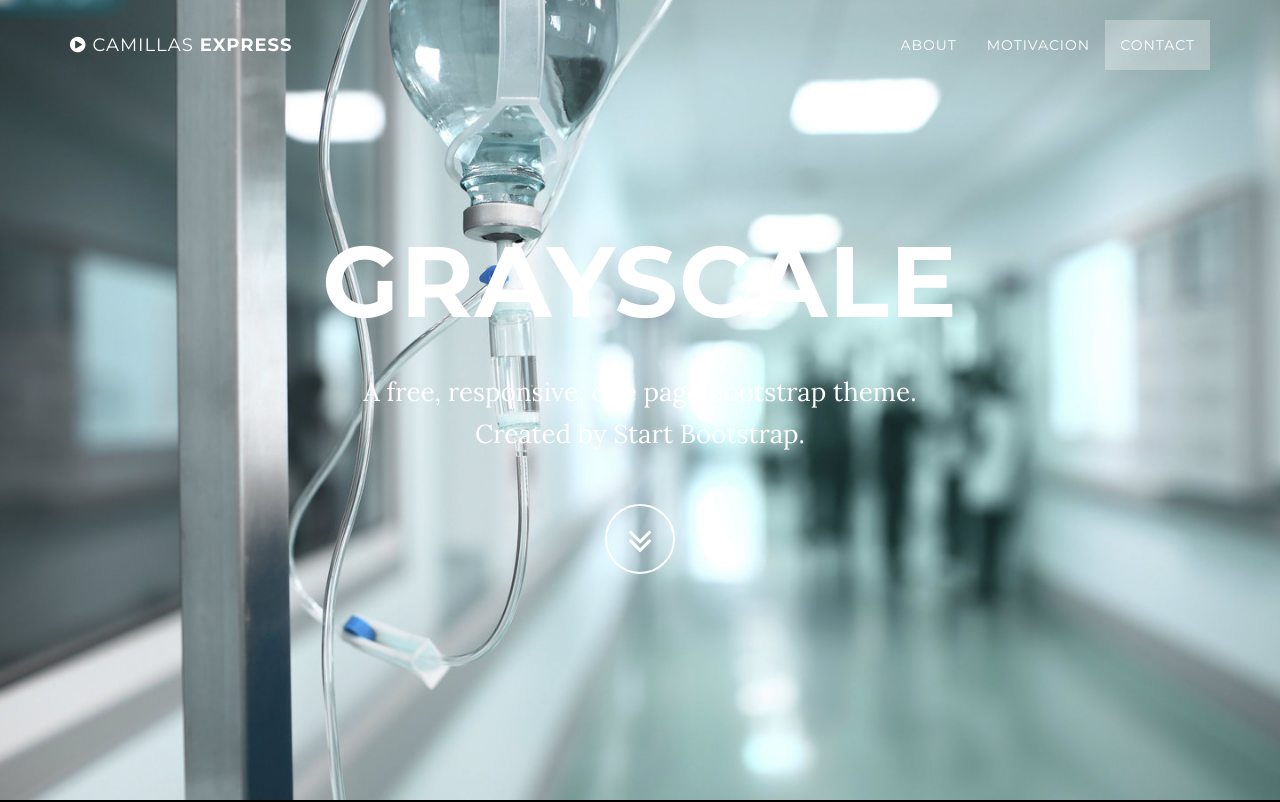
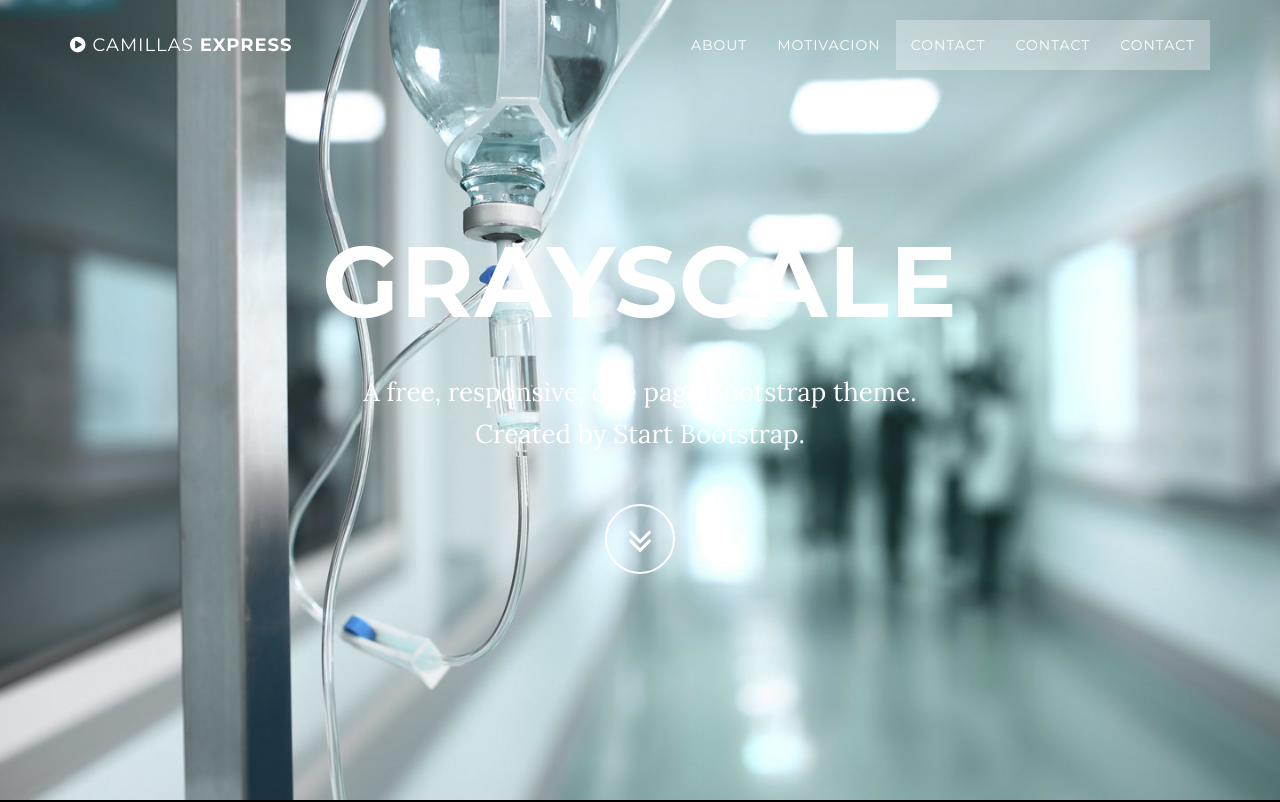
Before and after one commit to GermanTrevino/Dise-o, a website: page index.html in a window 1280 px wide. Shown: the top 802 px of the page. Drawn offline with nearby package versions, Linux system fonts and the light colour scheme; some packages are replaced by stand-ins of ours.

Commit message:
Update index.html

```diff
--- a/index.html
+++ b/index.html
@@ -63,6 +63,12 @@
                         <a class="page-scroll" href="#motivacion">Motivacion</a>
                     </li>
                     <li>
+                        <a class="page-scroll" href="#contact">Contact</a>
+                    </li>
+                     <li>
+                        <a class="page-scroll" href="#contact">Contact</a>
+                    </li>
+                     <li>
                         <a class="page-scroll" href="#contact">Contact</a>
                     </li>
                 </ul>
```
